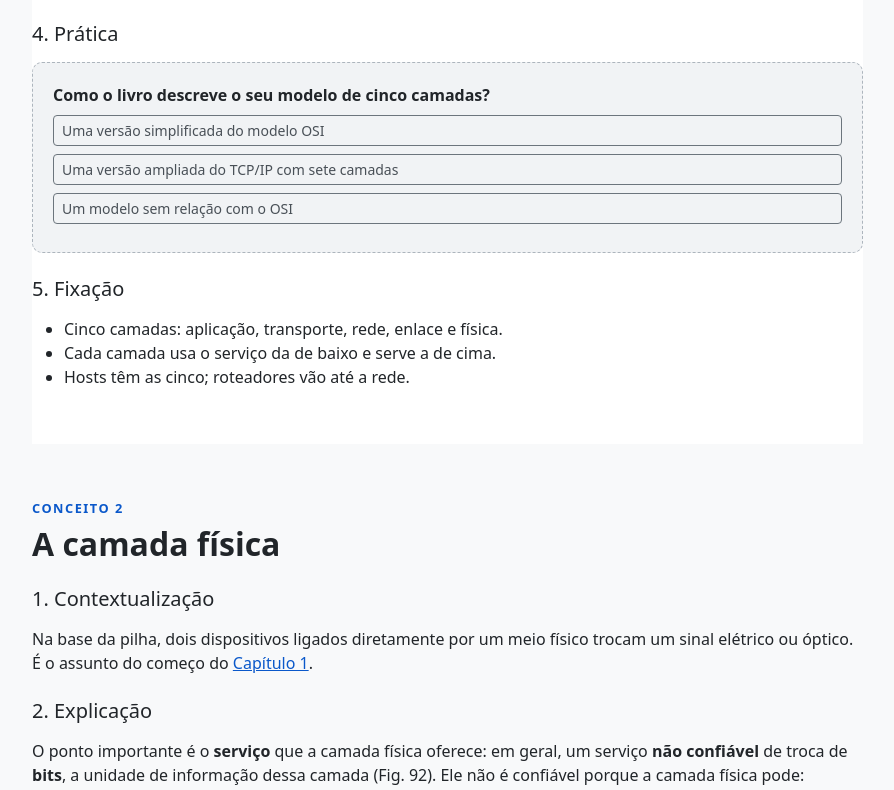
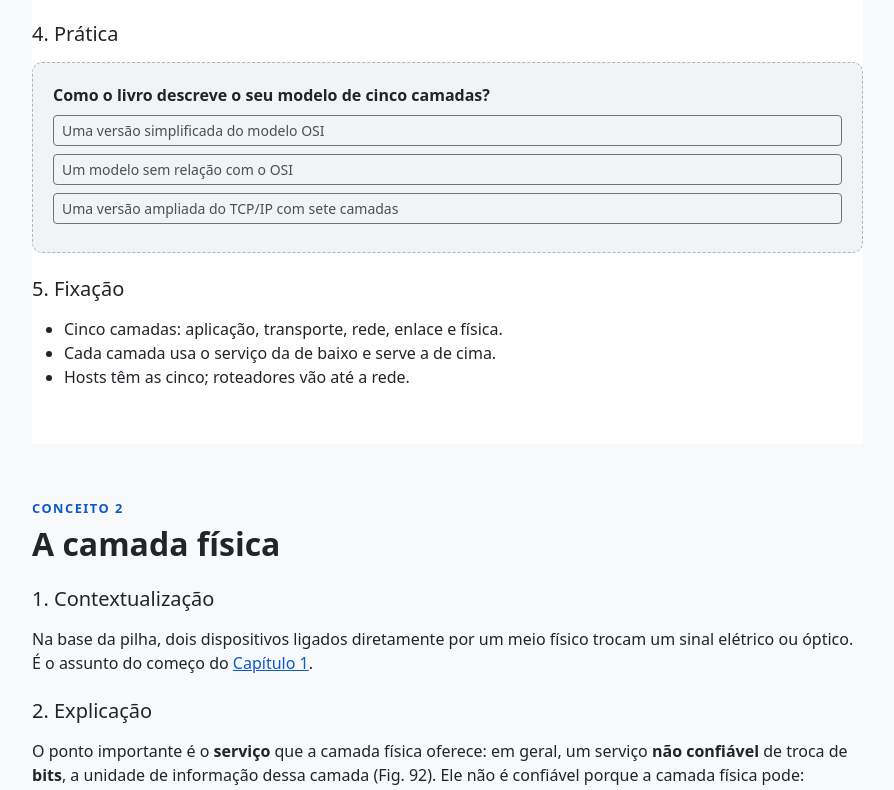
Before and after one commit to onhoudini/Redes-De-Computadores, a plain HTML site: page capitulos/capitulo-07/index.html in a window 1280 px wide. Shown: the part 2860-3650 px from the top of the page, without its empty margins (335-1229 px from the left). Drawn offline with nearby package versions, Linux system fonts and the light colour scheme.

Commit message:
Atualiza a descrição das opções de resposta em mini-quizzes e implementa função de embaralhamento para as alternativas

```diff
--- a/assets/livro.js
+++ b/assets/livro.js
@@ -46,6 +46,18 @@
         });
     });
     // Questões rápidas: <div class="mini-quiz" data-options="a|b|c" data-answer="1" data-explain="..." data-hint="..."><p>Pergunta</p></div>
+    // As alternativas aparecem em ordem sorteada a cada carregamento; data-answer continua valendo para a ordem do HTML.
+    function embaralhar(lista) {
+        var copia = lista.slice();
+        for (var i = copia.length - 1; i > 0; i--) {
+            var j = Math.floor(Math.random() * (i + 1));
+            var troca = copia[i];
+            copia[i] = copia[j];
+            copia[j] = troca;
+        }
+        return copia;
+    }
+
     function iniciarQuestoes() {
         document.querySelectorAll(".mini-quiz").forEach(function (quiz, n) {
             var opcoes = (quiz.getAttribute("data-options") || "").split("|");
@@ -86,9 +98,9 @@
                         avisa(false);
                     }
                 });
-                grupo.appendChild(botao);
                 return botao;
             });
+            embaralhar(botoes).forEach(function (botao) { grupo.appendChild(botao); });
             quiz.appendChild(grupo);
             quiz.appendChild(feedback);
         });
--- a/capitulos/capitulo-07/index.html
+++ b/capitulos/capitulo-07/index.html
@@ -370,7 +370,7 @@
     <div class="demo-box mini-quiz" data-options="Identificar os fluxos de comunicação entre dois hosts|Levar pacotes por roteadores|Converter bits em sinais" data-answer="0" data-explain="A rede liga os hosts; o transporte distingue os fluxos que existem entre eles." data-hint="O que a camada de rede não resolve sozinha?">
         <p class="fw-semibold mb-2">Qual é a tarefa da camada de transporte segundo o livro?</p>
     </div>
-    <div class="demo-box mini-quiz" data-options="TCP|UDP|Os dois" data-answer="1" data-explain="O UDP oferece um serviço não confiável e sem conexão; o TCP é confiável, orientado a conexão e de fluxo de bytes." data-hint="Releia a descrição dos dois protocolos.">
+    <div class="demo-box mini-quiz" data-options="TCP|UDP|TCP e UDP" data-answer="1" data-explain="O UDP oferece um serviço não confiável e sem conexão; o TCP é confiável, orientado a conexão e de fluxo de bytes." data-hint="Releia a descrição dos dois protocolos.">
         <p class="fw-semibold mb-2">Qual protocolo de transporte oferece um serviço sem conexão e não confiável?</p>
     </div>
 
```
Also changed, not shown: 1 other file.
